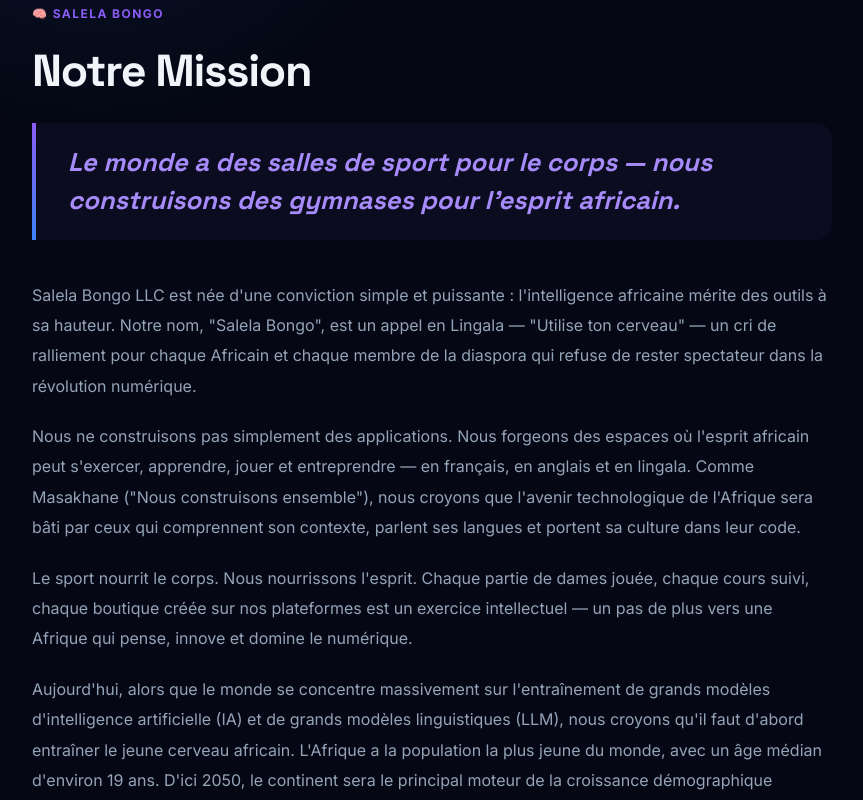
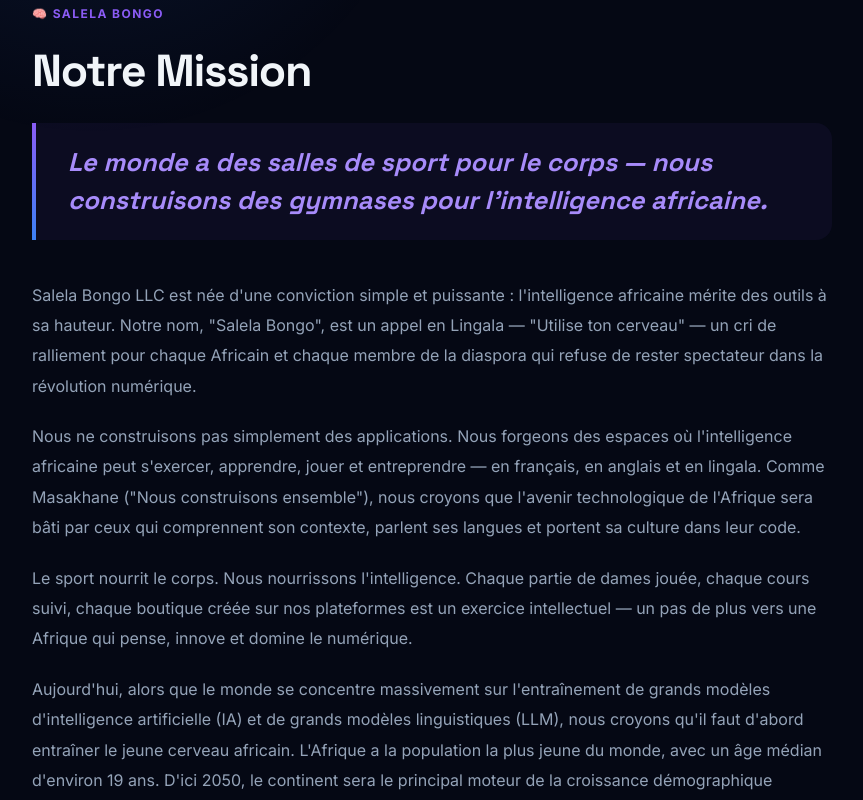
Before and after one commit to SALELA-BONGO/SALELA-BONGO-Landing-Page, a Next.js app: page / in a window 1280 px wide. Shown: the part 960-1760 px from the top of the page, without its empty margins (58-921 px from the left). Built offline with nearby package versions, Linux system fonts and the light colour scheme.

Commit message:
udpate word

```diff
--- a/app/page.tsx
+++ b/app/page.tsx
@@ -18,11 +18,11 @@
     },
     mission: {
       title: "Notre Mission",
-      quote: "Le monde a des salles de sport pour le corps — nous construisons des gymnases pour l'esprit africain.",
+      quote: "Le monde a des salles de sport pour le corps — nous construisons des gymnases pour l'intelligence africaine.",
       paragraphs: [
         "Salela Bongo LLC est née d'une conviction simple et puissante : l'intelligence africaine mérite des outils à sa hauteur. Notre nom, \"Salela Bongo\", est un appel en Lingala — \"Utilise ton cerveau\" — un cri de ralliement pour chaque Africain et chaque membre de la diaspora qui refuse de rester spectateur dans la révolution numérique.",
-        "Nous ne construisons pas simplement des applications. Nous forgeons des espaces où l'esprit africain peut s'exercer, apprendre, jouer et entreprendre — en français, en anglais et en lingala. Comme Masakhane (\"Nous construisons ensemble\"), nous croyons que l'avenir technologique de l'Afrique sera bâti par ceux qui comprennent son contexte, parlent ses langues et portent sa culture dans leur code.",
-        "Le sport nourrit le corps. Nous nourrissons l'esprit. Chaque partie de dames jouée, chaque cours suivi, chaque boutique créée sur nos plateformes est un exercice intellectuel — un pas de plus vers une Afrique qui pense, innove et domine le numérique.",
+        "Nous ne construisons pas simplement des applications. Nous forgeons des espaces où l'intelligence africaine peut s'exercer, apprendre, jouer et entreprendre — en français, en anglais et en lingala. Comme Masakhane (\"Nous construisons ensemble\"), nous croyons que l'avenir technologique de l'Afrique sera bâti par ceux qui comprennent son contexte, parlent ses langues et portent sa culture dans leur code.",
+        "Le sport nourrit le corps. Nous nourrissons l'intelligence. Chaque partie de dames jouée, chaque cours suivi, chaque boutique créée sur nos plateformes est un exercice intellectuel — un pas de plus vers une Afrique qui pense, innove et domine le numérique.",
         "Aujourd'hui, alors que le monde se concentre massivement sur l'entraînement de grands modèles d'intelligence artificielle (IA) et de grands modèles linguistiques (LLM), nous croyons qu'il faut d'abord entraîner le jeune cerveau africain. L'Afrique a la population la plus jeune du monde, avec un âge médian d'environ 19 ans. D'ici 2050, le continent sera le principal moteur de la croissance démographique mondiale, ce qui signifie que l'avenir du monde est intrinsèquement lié au développement intellectuel de la jeunesse africaine. (<a href=\"https://population.un.org/wpp/\" target=\"_blank\" rel=\"noopener noreferrer\" style=\"color: #60a5fa; text-decoration: underline;\">Réf : Perspectives de la population mondiale des Nations Unies</a>)",
       ],
     },
@@ -90,7 +90,7 @@
       visionTitle: "Notre Vision : Le Transfert de Connaissances",
       paragraphs: [
         "Pendant des décennies, les services d'envoi de fonds (remittances) ont été le principal pont utilisé par la diaspora africaine pour envoyer de l'argent vers le continent afin de soutenir nos familles et développer nos communautés.",
-        "Bien que le capital financier soit important, la véritable richesse réside dans l'esprit. Aujourd'hui, nous voulons envoyer quelque chose d'encore plus puissant que l'argent. Avec DarAkili, nous introduisons un nouveau type de transfert : <strong>le transfert de connaissances</strong>.",
+        "Bien que le capital financier soit important, la véritable richesse réside dans l'intelligence. Aujourd'hui, nous voulons envoyer quelque chose d'encore plus puissant que l'argent. Avec DarAkili, nous introduisons un nouveau type de transfert : <strong>le transfert de connaissances</strong>.",
         "Notre vision est de connecter les Africains du monde entier les uns aux autres — partageant l'intelligence, les compétences et la sagesse à travers les frontières et les langues. Nous croyons que l'intellect africain doit circuler librement à travers le monde. Il est temps d'utiliser nos cerveaux — <em>Salela Bongo</em> — pour partager le savoir, échanger des idées et élever notre intelligence collective.",
       ],
     },
```
